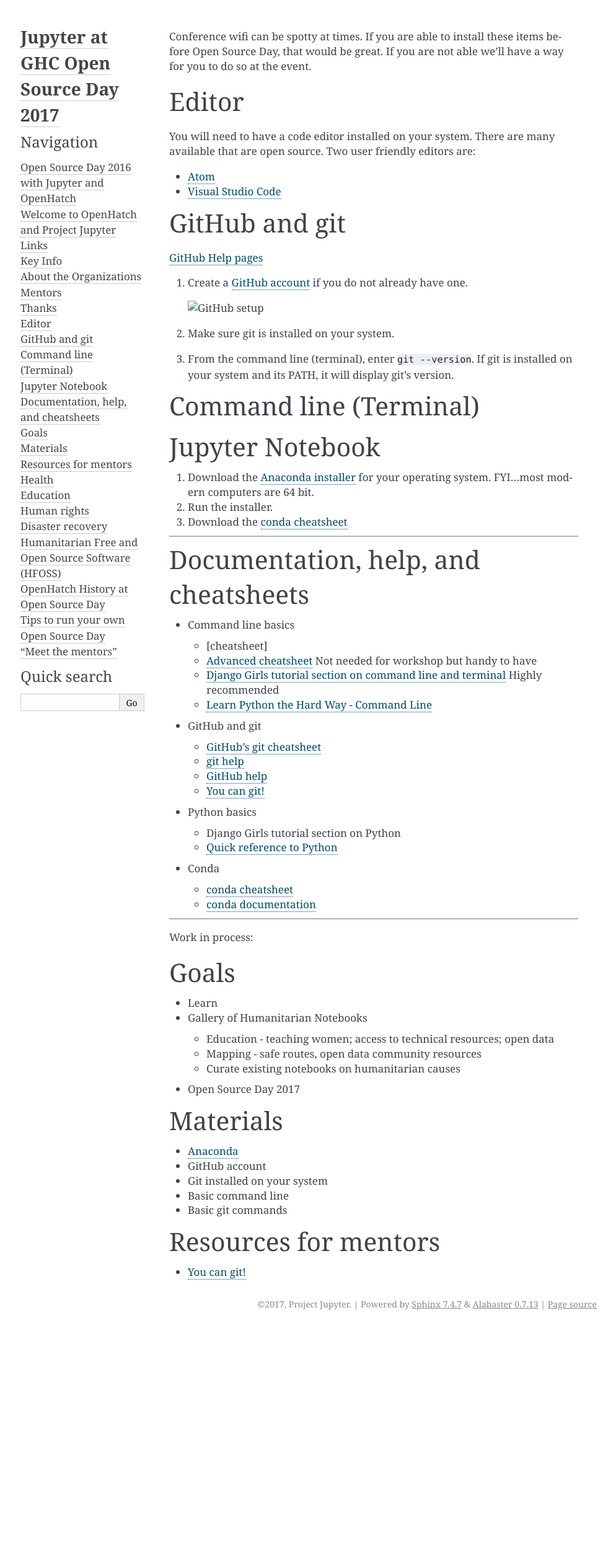
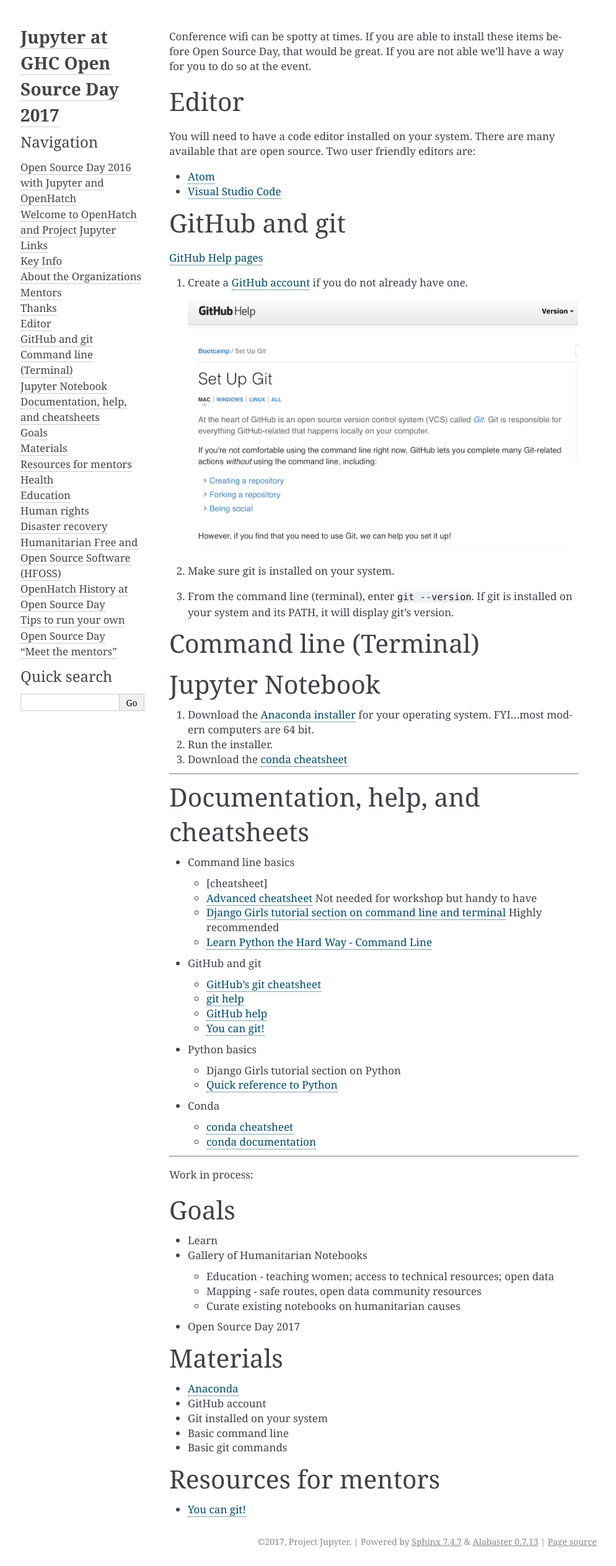
Before and after one commit to willingc/ghc-jupyter-2017, a Sphinx documentation site: the page built from docs/source/2016-OSD/set-up.md, in a window 1280 px wide. Shown: the whole page at 62% size, without its empty margins (147-1141 px from the left). Built offline with Sphinx 7.4.7, drawn with Linux system fonts in a browser that asks for light colours; before the commit the page ends 2143 px from its top, so only the background shows below that.

Commit message:
update image location from 2016

```diff
--- a/docs/source/2016-OSD/set-up.md
+++ b/docs/source/2016-OSD/set-up.md
@@ -29,7 +29,7 @@
 1. Create a [GitHub account](https://help.github.com/articles/set-up-git/)
    if you do not already have one.
 
-   ![GitHub setup](../images/github.png)
+   ![GitHub setup](images/github.png)
 
 2. Make sure git is installed on your system.
 3. From the command line (terminal), enter `git --version`. If git is
```
Also changed, not shown: docs/source/2016-OSD/images/github.png (added).
